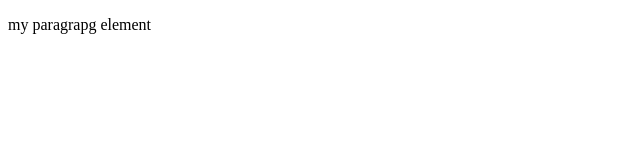
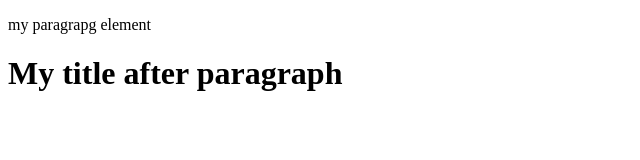
Before and after one commit to thomas065/git-test, a plain HTML site: page index.html in a window 1280 px wide. Shown: the whole page, without its empty margins (0-640 px from the left). Drawn offline with Linux system fonts and the light colour scheme.

Commit message:
third commit

```diff
--- a/index.html
+++ b/index.html
@@ -10,6 +10,7 @@
 
     <body>
 <p>my paragrapg element</p>
+<h1>My title after paragraph</h1>
     </body>
 
 </html>
```
